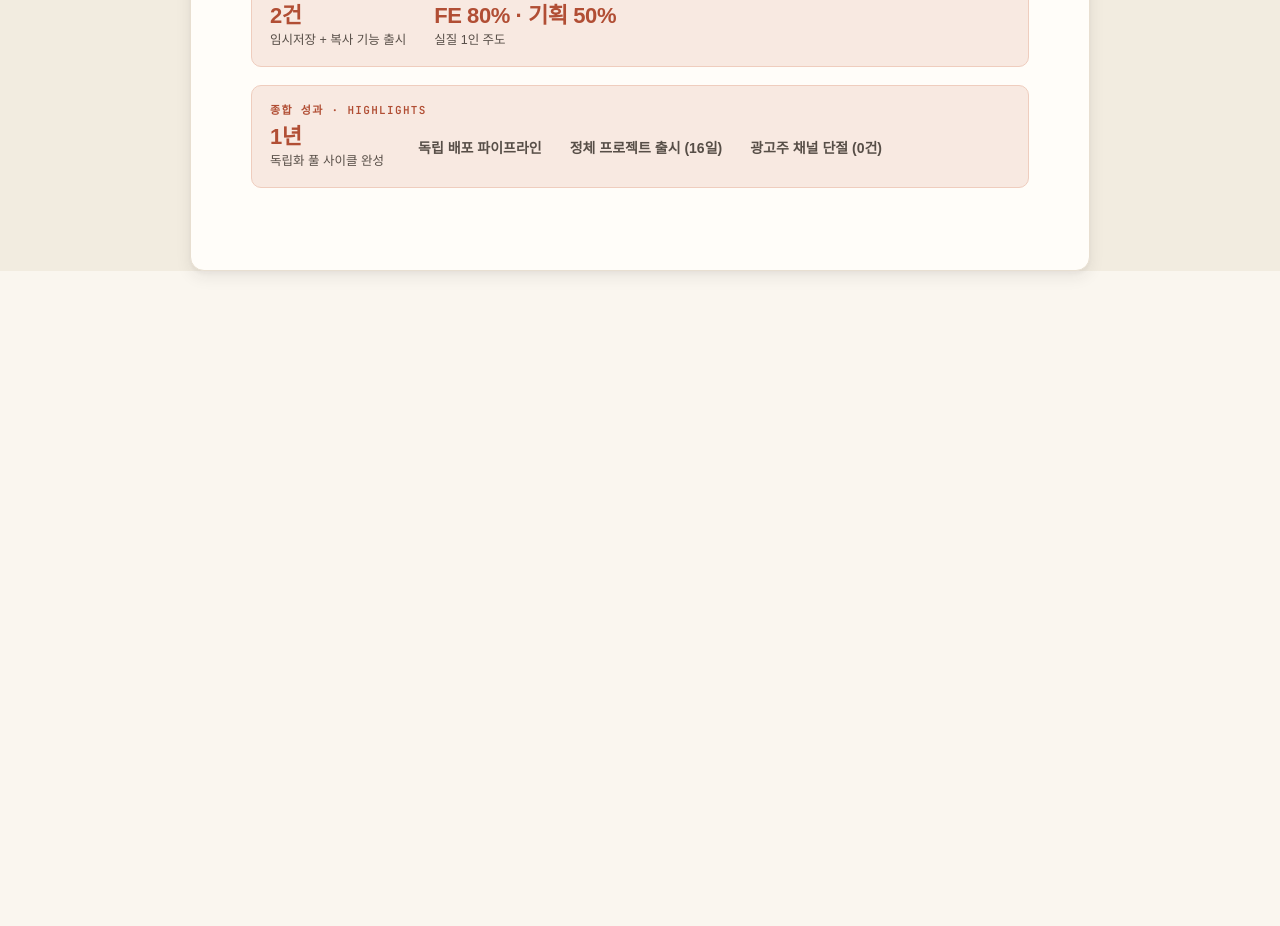
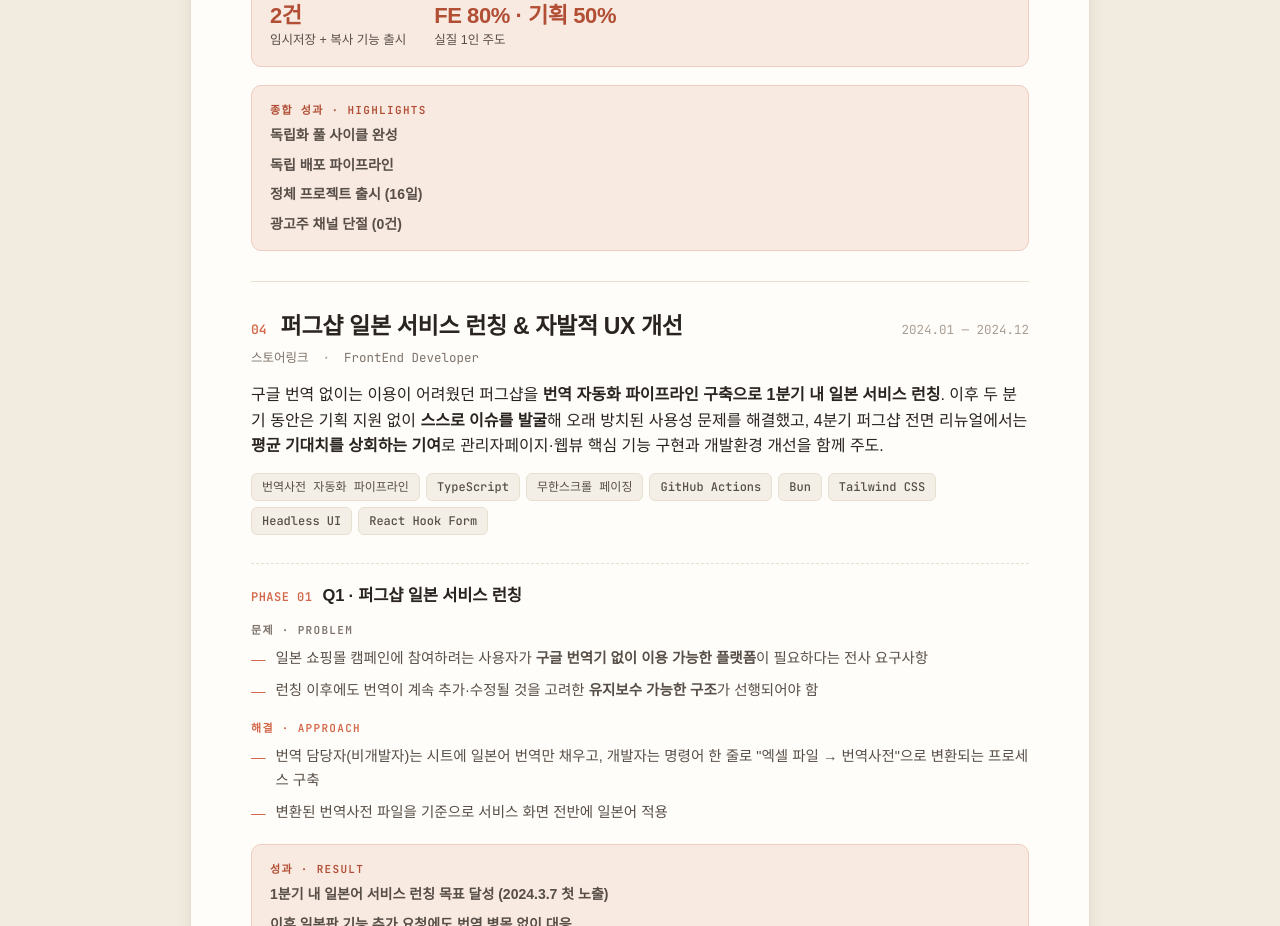
Before and after one commit to unani92/unani-resume, a Next.js app: page /career in a window 1280 px wide. Shown: the part 3800-4726 px from the top of the page. Before the commit the page ends 4127 px from the top, so only its background shows below. Built offline with nearby package versions, Linux system fonts and the light colour scheme; a web font is replaced by a local one.

Commit message:
24 경력기술서 wip

```diff
--- a/app/career/components/Project.tsx
+++ b/app/career/components/Project.tsx
@@ -90,7 +90,7 @@ function ResultGrid({ results }: { results: Result[] }) {
             </div>
           </div>
         ) : (
-          <div key={i} className="min-w-[120px] flex items-center">
+          <div key={i} className="w-full flex items-center">
             <div className="font-sans font-semibold text-[14px] leading-[1.4] text-[var(--ink-2)]">
               {r.label}
             </div>
--- a/app/career/page.tsx
+++ b/app/career/page.tsx
@@ -163,10 +163,105 @@ const PROJECTS: ProjectData[] = [
       },
     ],
     results: [
-      { metric: '1년', label: '독립화 풀 사이클 완성' },
+      { label: '독립화 풀 사이클 완성' },
       { label: '독립 배포 파이프라인' },
       { label: '정체 프로젝트 출시 (16일)' },
       { label: '광고주 채널 단절 (0건)' },
+    ],
+  },
+  {
+    title: '퍼그샵 일본 서비스 런칭 & 자발적 UX 개선',
+    period: '2024.01 — 2024.12',
+    org: '스토어링크',
+    role: 'FrontEnd Developer',
+    summary:
+      '구글 번역 없이는 이용이 어려웠던 퍼그샵을 <b>번역 자동화 파이프라인 구축으로 1분기 내 일본 서비스 런칭</b>. 이후 두 분기 동안은 기획 지원 없이 <b>스스로 이슈를 발굴</b>해 오래 방치된 사용성 문제를 해결했고, 4분기 퍼그샵 전면 리뉴얼에서는 <b>평균 기대치를 상회하는 기여</b>로 관리자페이지·웹뷰 핵심 기능 구현과 개발환경 개선을 함께 주도.',
+    stack: [
+      '번역사전 자동화 파이프라인',
+      'TypeScript',
+      '무한스크롤 페이징',
+      'GitHub Actions',
+      'Bun',
+      'Tailwind CSS',
+      'Headless UI',
+      'React Hook Form',
+    ],
+    phases: [
+      {
+        label: 'Q1 · 퍼그샵 일본 서비스 런칭',
+        problem: [
+          '일본 쇼핑몰 캠페인에 참여하려는 사용자가 <b>구글 번역기 없이 이용 가능한 플랫폼</b>이 필요하다는 전사 요구사항',
+          '런칭 이후에도 번역이 계속 추가·수정될 것을 고려한 <b>유지보수 가능한 구조</b>가 선행되어야 함',
+        ],
+        approach: [
+          '번역 담당자(비개발자)는 시트에 일본어 번역만 채우고, 개발자는 명령어 한 줄로 "엑셀 파일 → 번역사전"으로 변환되는 프로세스 구축',
+          '변환된 번역사전 파일을 기준으로 서비스 화면 전반에 일본어 적용',
+        ],
+        results: [
+          {
+            label: '1분기 내 일본어 서비스 런칭 목표 달성 (2024.3.7 첫 노출)',
+          },
+          { label: '이후 일본판 기능 추가 요청에도 번역 병목 없이 대응' },
+          { label: '동일 프로세스가 퍼그샵 리뉴얼 일본판에도 재사용됨' },
+        ],
+      },
+      {
+        label: 'Q2–Q3 · 퍼그샵 사용자 경험 개선 (자발적 문제 발굴)',
+        problem: [
+          '리뉴얼 방향이 확정되기 전까지 BE·기획 리소스는 우선순위 높은 이슈에 집중 — <b>기존 서비스 개선은 정체</b>',
+          '2021년 서비스 출시 이후 아무도 손대지 않고 방치된 반복 CS·사용성 이슈가 다수 존재',
+        ],
+        approach: [
+          '반복적으로 접수되는 CS 요청 중 <b>BE 도움 없이 FE 단독으로 해결 가능한 이슈</b>를 스스로 선별',
+          '캠페인 참여자 일괄 선정, 푸시 알림 조회/미전송 삭제 등 운영자가 수작업으로 처리하던 요청을 기능으로 대체',
+          '커밋 로그 분석으로 장기 사용자의 "참여 캠페인 전체 로딩" 로직을 원인으로 특정, <b>무한스크롤 페이징</b>으로 리팩터링',
+          '홈 화면은 가장 느린 캠페인 로드를 기다려 한 번에 노출하던 방식을 <b>테마 단위 순차 노출 + 캐시 우선 표시</b>로 전환해 체감 대기시간 단축',
+        ],
+        results: [
+          {
+            label:
+              '해결 건수를 목표치로 정하기 어려운 영역이라, 정량 목표보다 발굴·해결 자체에 집중',
+          },
+          {
+            label:
+              '2021년 출시 이후 방치돼 온 사용성 이슈를 자발적으로 다수 발굴·해결',
+          },
+          { label: '해결한 기능 다수가 이후 리뉴얼 정식 기능으로 반영됨' },
+        ],
+      },
+      {
+        label: 'Q4 · 퍼그샵 리뉴얼 (관리자페이지 · 사용자 앱 웹뷰)',
+        problem: [
+          '2024년 내 리뉴얼 개발 완료라는 전사 목표',
+          '단순 기능 구현을 넘어 <b>평균 기대치(FE 4명 중 1인분)를 상회하는 기여</b>가 필요한 상황',
+        ],
+        approach: [
+          '관리자페이지 캠페인 정보관리, 미션인증관리, 미션마감기한관리 페이지 구현',
+          '웹뷰 미션 관련 전 페이지 + 일본판 번역 · 휴대전화 인증 구현',
+          'GitHub Actions로 <b>배포 전 빌드 실패 여부를 사전 체크</b>하는 테스트 환경 구축',
+          '관리자는 yarn → bun 전환으로 빌드 속도 개선, 웹뷰는 antd 대신 <b>Tailwind CSS + Headless UI + React Hook Form</b> 조합으로 대체해 번들 용량과 빌드 시간 단축',
+        ],
+        results: [
+          {
+            label:
+              '2024년 내 완료 목표는 미달성했지만, 일본판을 포함해 확장 가능하고 안정적인 구조로 리뉴얼 지속 진행',
+          },
+          {
+            label:
+              '빌드/배포 시간 단축, 배포 전 자동 검증 도입으로 이후 개발 생산성 개선',
+          },
+        ],
+      },
+    ],
+    results: [
+      {
+        label:
+          '1분기 일본 서비스 런칭 → 2·3분기 자발적 UX 개선 → 4분기 리뉴얼 착수까지 24년 전 분기 기여',
+      },
+      {
+        label:
+          '요청받은 일만 처리하기보다, 방치된 문제를 스스로 찾아 해결하는 방식으로 접근',
+      },
     ],
   },
 ]
```
